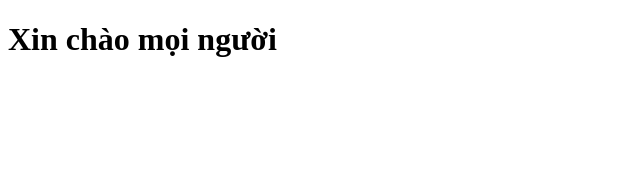
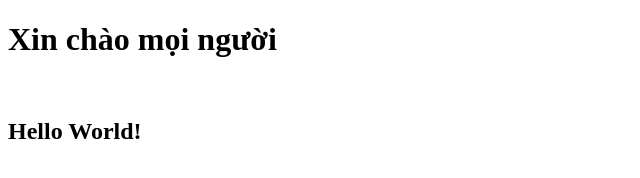
Before and after one commit to vud46571/Demo, a plain HTML site: page index.html in a window 1280 px wide. Shown: the whole page, without its empty margins (0-640 px from the left). Drawn offline with Linux system fonts and the light colour scheme.

Commit message:
Update index.html

```diff
--- a/index.html
+++ b/index.html
@@ -8,5 +8,7 @@
 </head>
 <body>
     <h1>Xin chào mọi người </h1>
+    <br>
+    <h2>Hello World!</h2>
 </body>
 </html>
```
